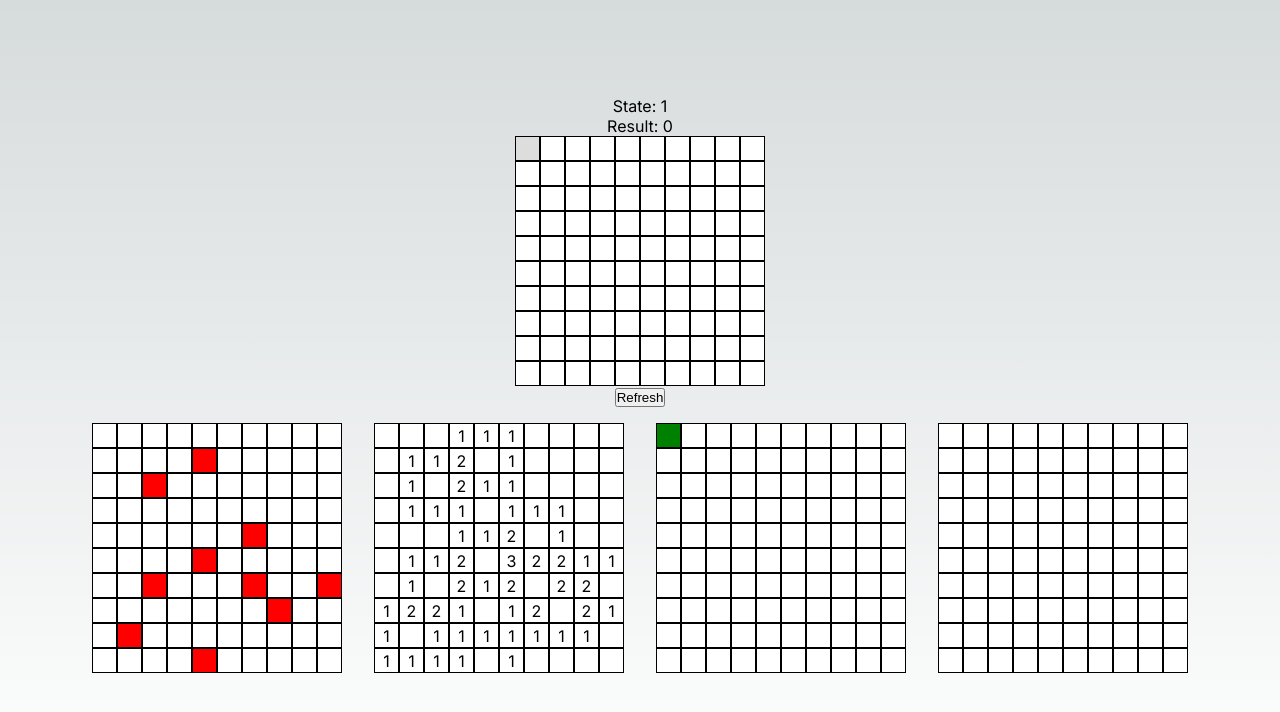
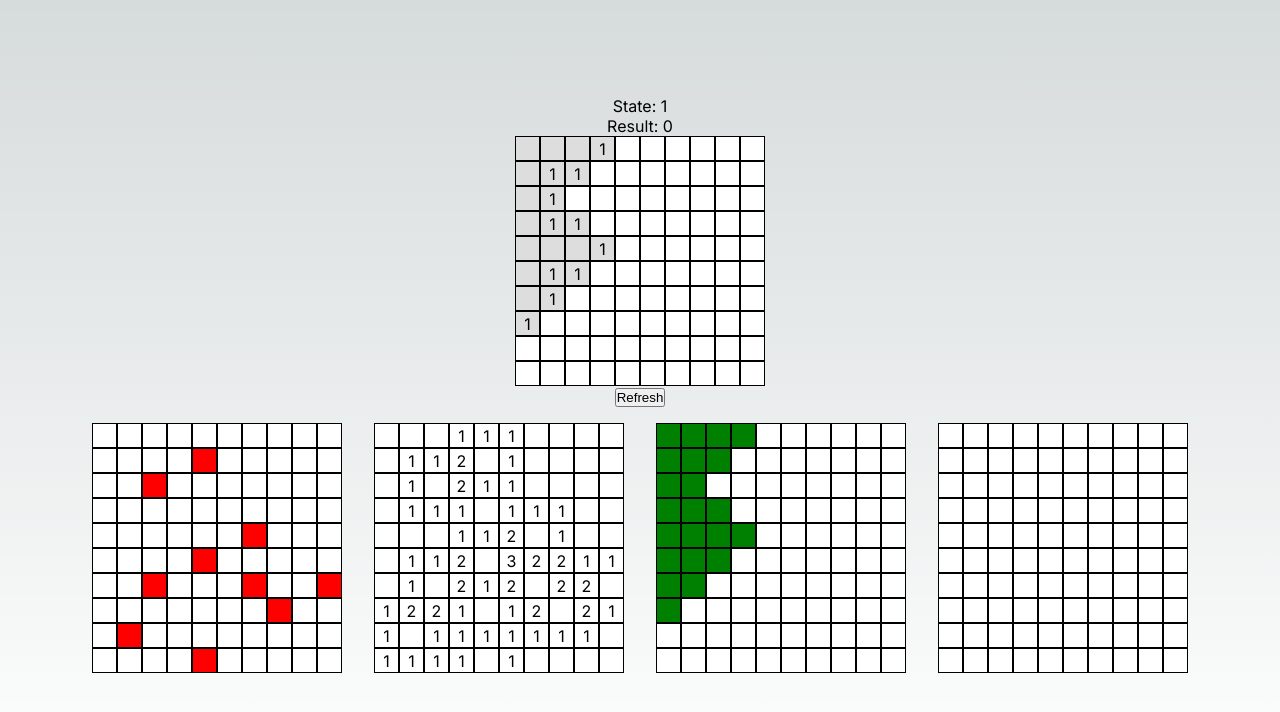
Before and after one commit to svhelp/Minesweeper, a Next.js app: page / in a window 1280 px wide. Both pictures are taken after a click on the element 527 px from the left and 148 px from the top of the page. Shown: the top 712 px of the page. Built offline with nearby package versions, Linux system fonts and the light colour scheme.

Commit message:
- implemented recoursive opening; - fixed unchecked action;

```diff
--- a/src/components/Board.tsx
+++ b/src/components/Board.tsx
@@ -5,8 +5,8 @@ import { Cell } from "./Cell";
 
 interface IBoardProps {
     board?: IBoardState;
-    onOpenCell: (cell: ICell) => void;
-    onMarkCell: (cell: ICell) => void;
+    onOpenCell: (x: number, y: number) => void;
+    onMarkCell: (x: number, y: number) => void;
 }
 
 export const Board = ({ board, onOpenCell, onMarkCell }: IBoardProps) => {
@@ -18,8 +18,8 @@ export const Board = ({ board, onOpenCell, onMarkCell }: IBoardProps) => {
         <div>
             {board?.cells.map((row, x) => (
                 <BoardRow>
-                    {row.map((cell, y) =>
-                        <Cell board={board} cell={cell} onOpenCell={onOpenCell} onMarkCell={onMarkCell} />
+                    {row.map((_, y) =>
+                        <Cell board={board} x={x} y={y} onOpenCell={onOpenCell} onMarkCell={onMarkCell} />
                     )}
                 </BoardRow>
             ))}
--- a/src/components/Cell.tsx
+++ b/src/components/Cell.tsx
@@ -1,22 +1,39 @@
 import { IBoardState } from "@/domain/IBoardState";
 import { ClosedContainer, OpenedCell } from "./Cell.styles";
 import { GameResult } from "@/domain/GameResult";
-import { ICell } from "@/domain/ICell";
 import bomb from "@/resources/bomb.png"
 import flag from "@/resources/flag.png"
 import explosion from "@/resources/explosion.png"
+import { GameState } from "@/domain/GameState";
 
 interface CellProps {
     board: IBoardState;
-    cell: ICell;
-    onOpenCell: (cell: ICell) => void;
-    onMarkCell: (cell: ICell) => void;
+    x: number;
+    y: number;
+    onOpenCell: (x: number, y: number) => void;
+    onMarkCell: (x: number, y: number) => void;
 }
 
-export const Cell = ({ board, cell, onOpenCell, onMarkCell }: CellProps) => {
+export const Cell = ({ board, x, y, onOpenCell, onMarkCell }: CellProps) => {
+    const cell = board.cells[x][y];
+
+    const onLeftClick = () => {
+        onOpenCell(x, y)
+    }
+
+    const onRightClick = (e: React.MouseEvent<HTMLDivElement>) => {
+        e.preventDefault();
+
+        if (board.state === GameState.Over) {
+            return;
+        }
+
+        onMarkCell(x, y);
+    };
+
     if (board.openedCells.includes(cell)) {
         return (
-            <OpenedCell isBomb={cell.isBomb} bombsAround={cell.bombsAround}>
+            <OpenedCell isBomb={cell.isBomb} bombsAround={cell.bombsAround} onContextMenu={onRightClick}>
                 {cell.isBomb && <img src={explosion.src} alt="explosion" />}
             </OpenedCell>
         );
@@ -25,7 +42,7 @@ export const Cell = ({ board, cell, onOpenCell, onMarkCell }: CellProps) => {
     if (board.markedCells.includes(cell)) {
         return (
             <ClosedContainer>
-                <img src={flag.src} alt="flag" />
+                <img src={flag.src} alt="flag" onContextMenu={onRightClick} />
             </ClosedContainer>
         );
     }
@@ -33,16 +50,10 @@ export const Cell = ({ board, cell, onOpenCell, onMarkCell }: CellProps) => {
     if (board.result === GameResult.Lost && cell.isBomb) {
         return (
             <ClosedContainer>
-                <img src={bomb.src} alt="bomb" />
+                <img src={bomb.src} alt="bomb" onContextMenu={onRightClick} />
             </ClosedContainer>
         )
     }
 
-    const onRightClick = (e: React.MouseEvent<HTMLDivElement>) => {
-        e.preventDefault();
-
-        onMarkCell(cell);
-    };
-
-    return <ClosedContainer onClick={() => onOpenCell(cell)} onContextMenu={onRightClick} />;
+    return <ClosedContainer onClick={onLeftClick} onContextMenu={onRightClick} />;
 };
--- a/src/components/GameContainer.tsx
+++ b/src/components/GameContainer.tsx
@@ -27,12 +27,12 @@ export const GameContainer = (props: IGameContainerProps) => {
         setBoard(initBoard);
     }
 
-    const onOpenCell = (cell: ICell) => {
+    const onOpenCell = (x: number, y: number) => {
         if (!board) {
             return;
         }
 
-        const patch = onActivateCell(board, cell);
+        const patch = onActivateCell(board, x, y);
 
         setBoard({
             ...board,
@@ -40,12 +40,12 @@ export const GameContainer = (props: IGameContainerProps) => {
         });
     }
 
-    const onMarkCell = (cell: ICell) => {
+    const onMarkCell = (x: number, y: number) => {
         if (!board) {
             return;
         }
 
-        const patch = handleMarkCell(board, cell);
+        const patch = handleMarkCell(board, x, y);
 
         setBoard({
             ...board,
--- a/src/features/activator.ts
+++ b/src/features/activator.ts
@@ -3,10 +3,48 @@ import { GameState } from "@/domain/GameState";
 import { IBoardState } from "@/domain/IBoardState";
 import { ICell } from "@/domain/ICell";
 
-export const onActivateCell = (board: IBoardState, cell: ICell): Partial<IBoardState> | undefined => {
+const recoursiveActivateCells = (board: IBoardState, openedCells: ICell[], x: number, y: number) => {
+    const recoursiveActivateCellsItem = (x1: number, y1: number) => {
+        const leftCell = board.cells[x1][y1];
+
+        if (openedCells.includes(leftCell)) {
+            return;
+        }
+
+        openedCells.push(leftCell);
+
+        if (leftCell.bombsAround !== 0) {
+            return;
+        }
+
+        recoursiveActivateCells(board, openedCells, x1, y1)
+    }
+
+    const maxCoordinate = Math.sqrt(board.cellsCount) - 1
+
+    if (x > 0) {
+        recoursiveActivateCellsItem(x-1, y);
+    }
+
+    if (x < maxCoordinate) {
+        recoursiveActivateCellsItem(x+1, y);
+    }
+
+    if (y > 0) {
+        recoursiveActivateCellsItem(x, y-1);
+    }
+
+    if (y < maxCoordinate) {
+        recoursiveActivateCellsItem(x, y+1);
+    }
+}
+
+export const onActivateCell = (board: IBoardState, x: number, y: number): Partial<IBoardState> | undefined => {
     if (board.state === GameState.Over) {
         return;
     }
+
+    const cell = board.cells[x][y];
 
     if (board.openedCells.includes(cell)) {
         return;
@@ -21,6 +59,10 @@ export const onActivateCell = (board: IBoardState, cell: ICell): Partial<IBoardS
             openedCells: openedCells,
             fatalCell: cell,
         };
+    }
+
+    if (cell.bombsAround === 0) {
+        recoursiveActivateCells(board, openedCells, x, y);
     }
 
     const bombsConfirmed = board.cellsCount - board.openedCells.length + 1;
--- a/src/features/marker.ts
+++ b/src/features/marker.ts
@@ -1,19 +1,20 @@
 import { GameResult } from "@/domain/GameResult";
 import { GameState } from "@/domain/GameState";
 import { IBoardState } from "@/domain/IBoardState";
-import { ICell } from "@/domain/ICell";
 
-export const handleMarkCell = (board: IBoardState, cell: ICell): Partial<IBoardState> | undefined => {
+export const handleMarkCell = (board: IBoardState, x: number, y: number): Partial<IBoardState> | undefined => {
     if (board.state === GameState.Over) {
         return;
     }
+
+    const cell = board.cells[x][y];
 
     if (board.openedCells.includes(cell)) {
         return;
     }
 
     const markedCells = board.markedCells.includes(cell)
-        ?   board.markedCells.filter(c => c !== cell)
+        ? board.markedCells.filter(c => c !== cell)
         : [ ...board.markedCells, cell ];
 
     const patch = {
```
